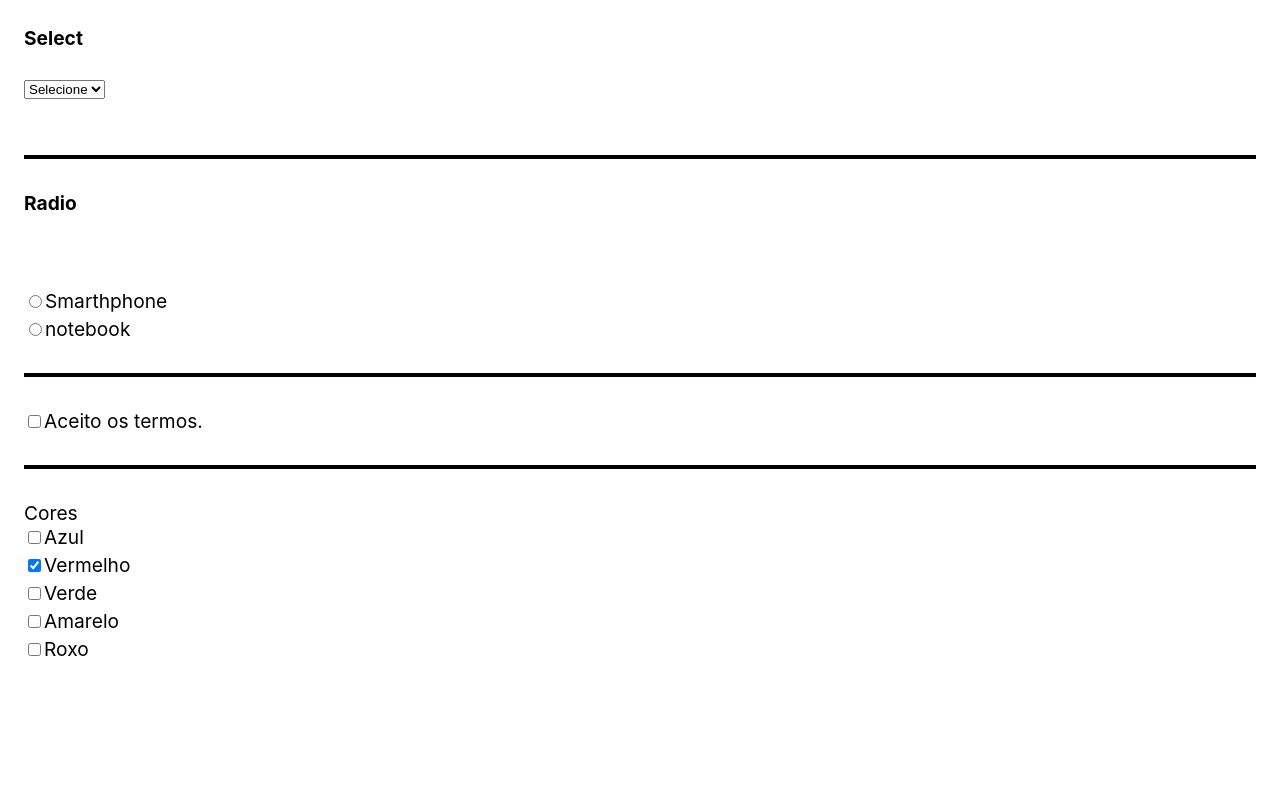
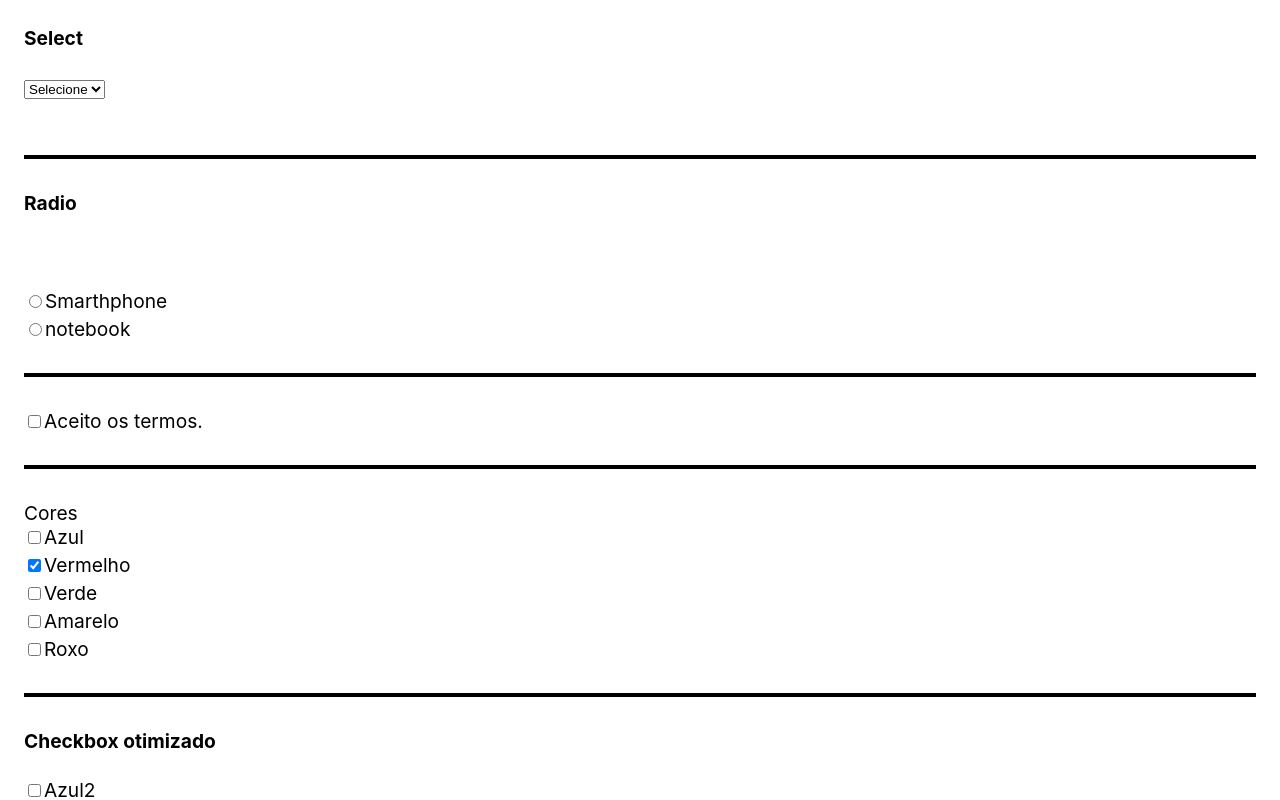
Before and after one commit to MarcioTomaz/React-origamid, a React (Create React App) app: page / in a window 1280 px wide. Shown: the top 800 px of the page. Built offline with nearby package versions, Linux system fonts and the light colour scheme.

Commit message:
checkbox exercicio

```diff
--- a/src/App.js
+++ b/src/App.js
@@ -1,5 +1,11 @@
 
 import React from "react";
+
+// Otimize o código do slide anterior
+// Utilizando a array abaixo para mostrar
+// cada checkbox na tela.
+
+const coresArray = ['azul2', 'green', 'roxo2', 'laranja2', 'verde2', 'vermelho2', 'cinza2'];
 
 
 const App = () => {
@@ -44,7 +50,6 @@ const App = () => {
       <br/>
       <hr />
       <h4>Radio</h4>
-
       {
         produto
       }
@@ -133,7 +138,25 @@ const App = () => {
         Roxo
       </label>
 
-    </form>
+
+    <hr />
+
+    <h4>Checkbox otimizado
+    </h4>
+
+    {coresArray.map((cor, index) =>
+    <label key={index} style={{textTransform: 'capitalize'}}>
+      <input
+          type="checkbox"
+          value={cor}
+          checked={handleCheckedCores(cor)}
+          onChange={handleChangeCores}
+        />
+        {cor}
+      </label>)
+    }
+
+   </form>
   )
 }
 
```
